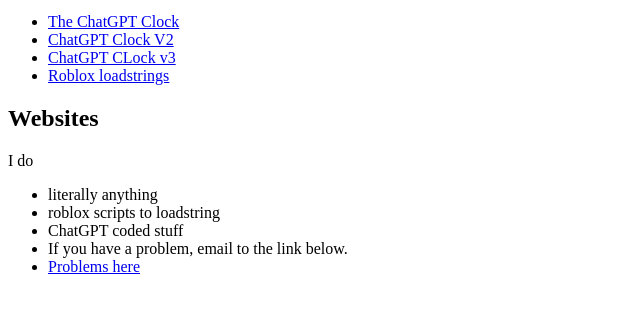
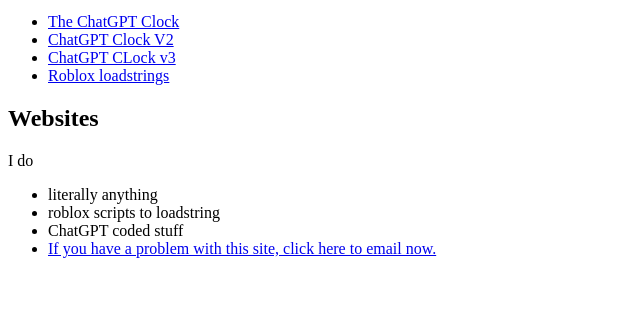
Before and after one commit to bearflare20/bearflare20.github.io, a plain HTML site: page index.html in a window 1280 px wide. Shown: the part 101-414 px from the top of the page, without its empty margins (0-640 px from the left). Drawn offline with Linux system fonts and the light colour scheme.

Commit message:
Update index.html

```diff
--- a/index.html
+++ b/index.html
@@ -25,8 +25,7 @@
         <li>literally anything</li>
         <li>roblox scripts to loadstring</li>
         <li>ChatGPT coded stuff</li>
-        <li>If you have a problem, email to the link below.</li>
-        <li><a href="mailto:theunknownchannel29@gmail.com">Problems here</a></li>
+        <li><a href="mailto:theunknownchannel29@gmail.com">If you have a problem with this site, click here to email now.</a></li>
       </ul>
     </section>
     <section id="products">
```
